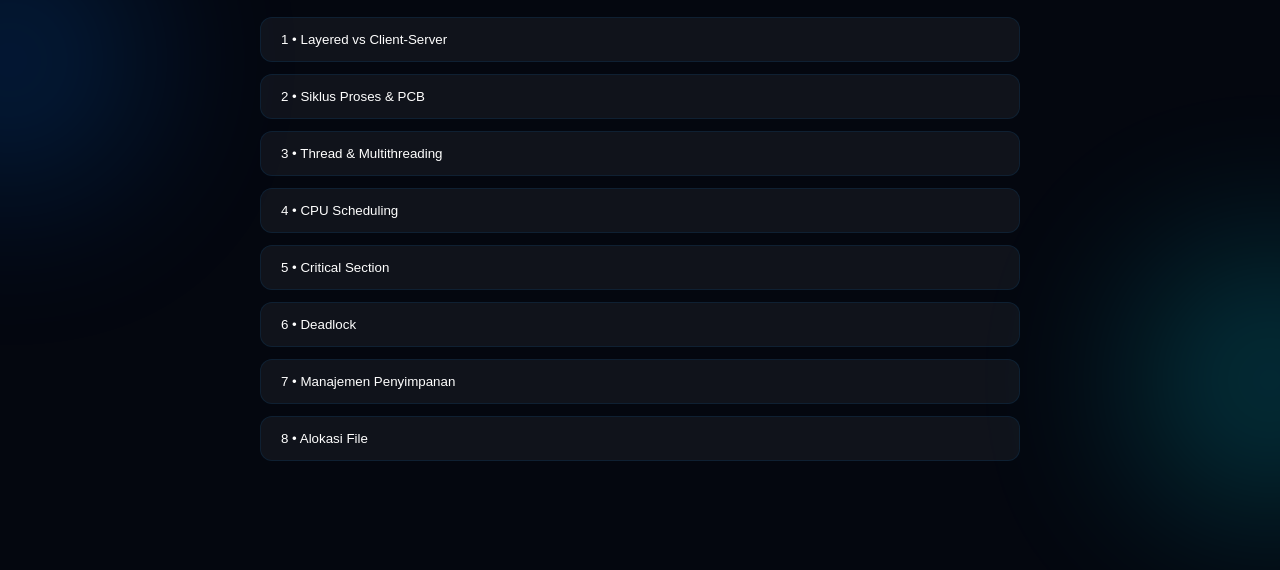
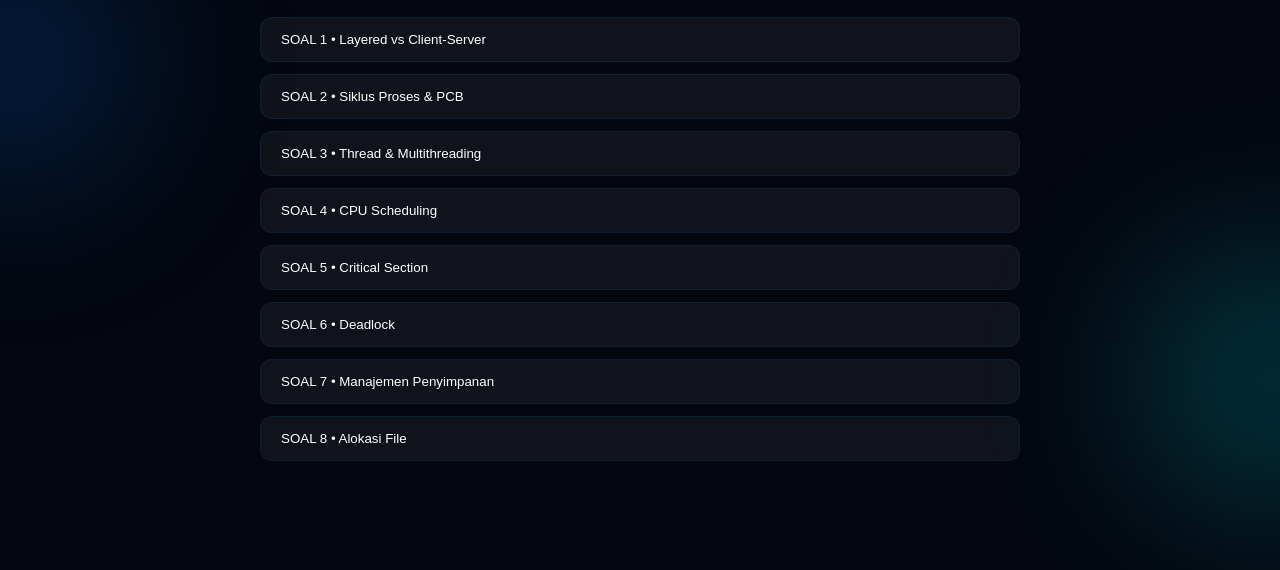
Before and after one commit to ThingForAll/uas-os-page, a plain HTML site: page index.html in a window 1280 px wide. Shown: the part 230-800 px from the top of the page. Drawn offline with Linux system fonts and the light colour scheme.

Commit message:
Update index.html

```diff
--- a/index.html
+++ b/index.html
@@ -24,14 +24,14 @@
 
   <!-- LIST SOAL -->
   <div class="list-container">
-    <button class="soal" data-id="1">1 • Layered vs Client-Server</button>
-    <button class="soal" data-id="2">2 • Siklus Proses & PCB</button>
-    <button class="soal" data-id="3">3 • Thread & Multithreading</button>
-    <button class="soal" data-id="4">4 • CPU Scheduling</button>
-    <button class="soal" data-id="5">5 • Critical Section</button>
-    <button class="soal" data-id="6">6 • Deadlock</button>
-    <button class="soal" data-id="7">7 • Manajemen Penyimpanan</button>
-    <button class="soal" data-id="8">8 • Alokasi File</button>
+    <button class="soal" data-id="1">SOAL 1 • Layered vs Client-Server</button>
+    <button class="soal" data-id="2">SOAL 2 • Siklus Proses & PCB</button>
+    <button class="soal" data-id="3">SOAL 3 • Thread & Multithreading</button>
+    <button class="soal" data-id="4">SOAL 4 • CPU Scheduling</button>
+    <button class="soal" data-id="5">SOAL 5 • Critical Section</button>
+    <button class="soal" data-id="6">SOAL 6 • Deadlock</button>
+    <button class="soal" data-id="7">SOAL 7 • Manajemen Penyimpanan</button>
+    <button class="soal" data-id="8">SOAL 8 • Alokasi File</button>
   </div>
 
   <div class="modal" id="modal" aria-hidden="true">
```
